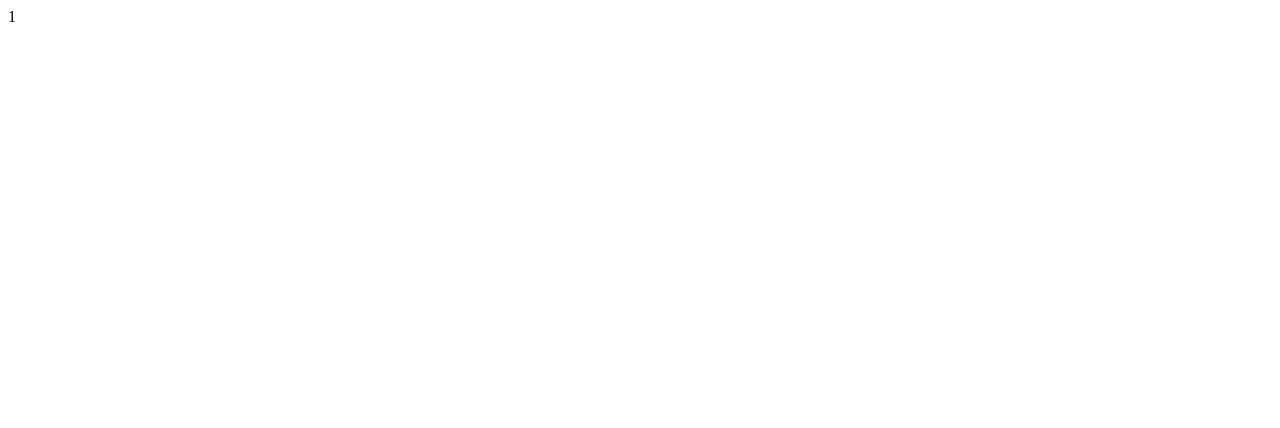
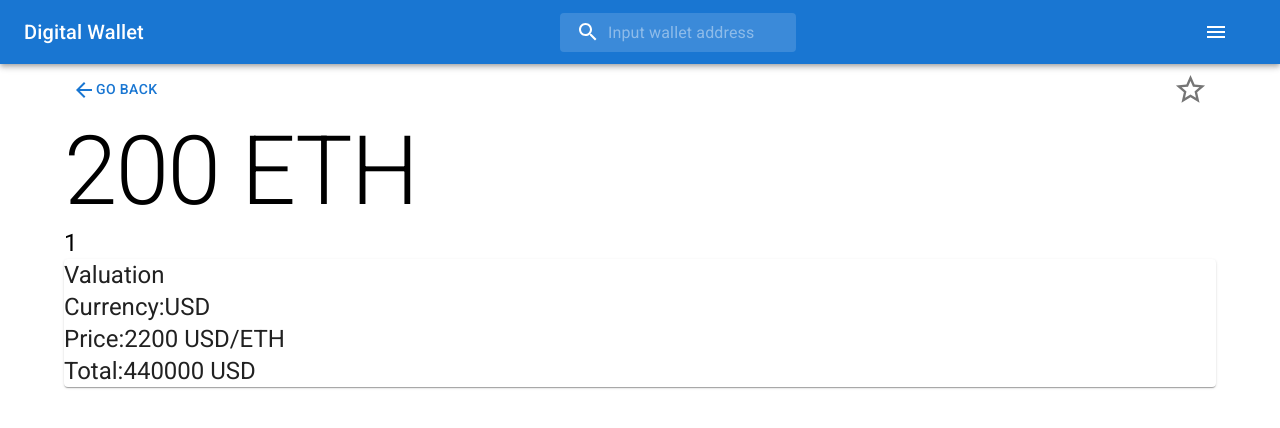
Before and after one commit to Danswar/Digital-Wallet-Dashboard---Frontend, a React (Vite) app: page /1 in a window 1280 px wide. Shown: the top 428 px of the page. Built offline with nearby package versions, Linux system fonts and the light colour scheme.

Commit message:
basic address details

```diff
--- a/src/App.tsx
+++ b/src/App.tsx
@@ -1,6 +1,7 @@
 import { RouterProvider, createBrowserRouter } from "react-router-dom";
 import HomePage from "./views/home";
 import AddressDetails from "./views/addressDetails";
+import "./App.css";
 
 const router = createBrowserRouter([
   { path: "/", element: <HomePage /> },
--- /dev/null
+++ b/src/app.css
@@ -0,0 +1,3 @@
+body {
+    margin: 0;
+}
--- /dev/null
+++ b/src/components/SearchAppBar/index.tsx
@@ -0,0 +1,86 @@
+import * as React from "react";
+import { styled, alpha } from "@mui/material/styles";
+import AppBar from "@mui/material/AppBar";
+import Box from "@mui/material/Box";
+import Toolbar from "@mui/material/Toolbar";
+import IconButton from "@mui/material/IconButton";
+import Typography from "@mui/material/Typography";
+import InputBase from "@mui/material/InputBase";
+import MenuIcon from "@mui/icons-material/Menu";
+import SearchIcon from "@mui/icons-material/Search";
+
+const Search = styled("div")(({ theme }) => ({
+  position: "relative",
+  borderRadius: theme.shape.borderRadius,
+  backgroundColor: alpha(theme.palette.common.white, 0.15),
+  "&:hover": {
+    backgroundColor: alpha(theme.palette.common.white, 0.25),
+  },
+  marginRight: theme.spacing(2),
+  marginLeft: 0,
+  width: "100%",
+  [theme.breakpoints.up("sm")]: {
+    marginLeft: theme.spacing(3),
+    width: "auto",
+  },
+}));
+
+const SearchIconWrapper = styled("div")(({ theme }) => ({
+  padding: theme.spacing(0, 2),
+  height: "100%",
+  position: "absolute",
+  pointerEvents: "none",
+  display: "flex",
+  alignItems: "center",
+  justifyContent: "center",
+}));
+
+const StyledInputBase = styled(InputBase)(({ theme }) => ({
+  color: "inherit",
+  "& .MuiInputBase-input": {
+    padding: theme.spacing(1, 1, 1, 0),
+    paddingLeft: `calc(1em + ${theme.spacing(4)})`,
+    transition: theme.transitions.create("width"),
+    width: "100%",
+    [theme.breakpoints.up("md")]: {
+      width: "20ch",
+    },
+  },
+}));
+
+export default function SearchAppBar() {
+  return (
+    <Box sx={{ flexGrow: 1 }}>
+      <AppBar position="static">
+        <Toolbar sx={{ justifyContent: "space-between" }}>
+          <Typography
+            variant="h6"
+            noWrap
+            component="div"
+            sx={{ display: { xs: "none", sm: "block" } }}
+          >
+            Digital Wallet
+          </Typography>
+          <Search>
+            <SearchIconWrapper>
+              <SearchIcon />
+            </SearchIconWrapper>
+            <StyledInputBase
+              placeholder="Input wallet address"
+              inputProps={{ "aria-label": "search" }}
+            />
+          </Search>
+          <IconButton
+            size="large"
+            edge="start"
+            color="inherit"
+            aria-label="open drawer"
+            sx={{ mr: 2 }}
+          >
+            <MenuIcon />
+          </IconButton>
+        </Toolbar>
+      </AppBar>
+    </Box>
+  );
+}
--- a/src/views/addressDetails/index.tsx
+++ b/src/views/addressDetails/index.tsx
@@ -1,9 +1,65 @@
-import { useParams } from "react-router-dom";
+import { useNavigate, useParams } from "react-router-dom";
+import SearchAppBar from "../../components/SearchAppBar";
+import {
+  Box,
+  Button,
+  Card,
+  Container,
+  IconButton,
+  Typography,
+} from "@mui/material";
+import { ArrowBack, Star, StarBorder } from "@mui/icons-material";
+import { useState } from "react";
 
 const AddressDetails: React.FC = () => {
+  const [isFavorite, setIsFavorite] = useState(false);
   const { walletAddress } = useParams();
+  const navigate = useNavigate();
 
-  return <div>{walletAddress}</div>;
+  const handleOnFavorite = () => {
+    setIsFavorite((prev) => !prev);
+  };
+
+  const handleGoBack = () => {
+    navigate("/");
+  };
+
+  return (
+    <>
+      <SearchAppBar />
+      <Container>
+        <Box sx={{ display: "flex", justifyContent: "space-between" }}>
+          <Button variant="text" onClick={handleGoBack}>
+            <ArrowBack /> Go Back
+          </Button>
+          <IconButton onClick={handleOnFavorite}>
+            {isFavorite ? (
+              <Star fontSize="large" />
+            ) : (
+              <StarBorder fontSize="large" />
+            )}
+          </IconButton>
+        </Box>
+        <Typography variant="h1">200 ETH</Typography>
+        <Typography variant="h5">{walletAddress}</Typography>
+        <Card>
+          <Typography variant="h5">Valuation</Typography>
+          <Box sx={{ display: "flex" }}>
+            <Typography variant="h5">Currency:</Typography>
+            <Typography variant="h5">USD</Typography>
+          </Box>
+          <Box sx={{ display: "flex" }}>
+            <Typography variant="h5">Price:</Typography>
+            <Typography variant="h5">2200 USD/ETH</Typography>
+          </Box>
+          <Box sx={{ display: "flex" }}>
+            <Typography variant="h5">Total:</Typography>
+            <Typography variant="h5">440000 USD</Typography>
+          </Box>
+        </Card>
+      </Container>
+    </>
+  );
 };
 
 export default AddressDetails;
--- a/src/views/home/index.tsx
+++ b/src/views/home/index.tsx
@@ -39,6 +39,11 @@
               </InputAdornment>
             ),
           }}
+          onKeyDown={(e) => {
+            if (e.key === "Enter") {
+              handleSearch();
+            }
+          }}
         />
       </div>
     </Container>
```
